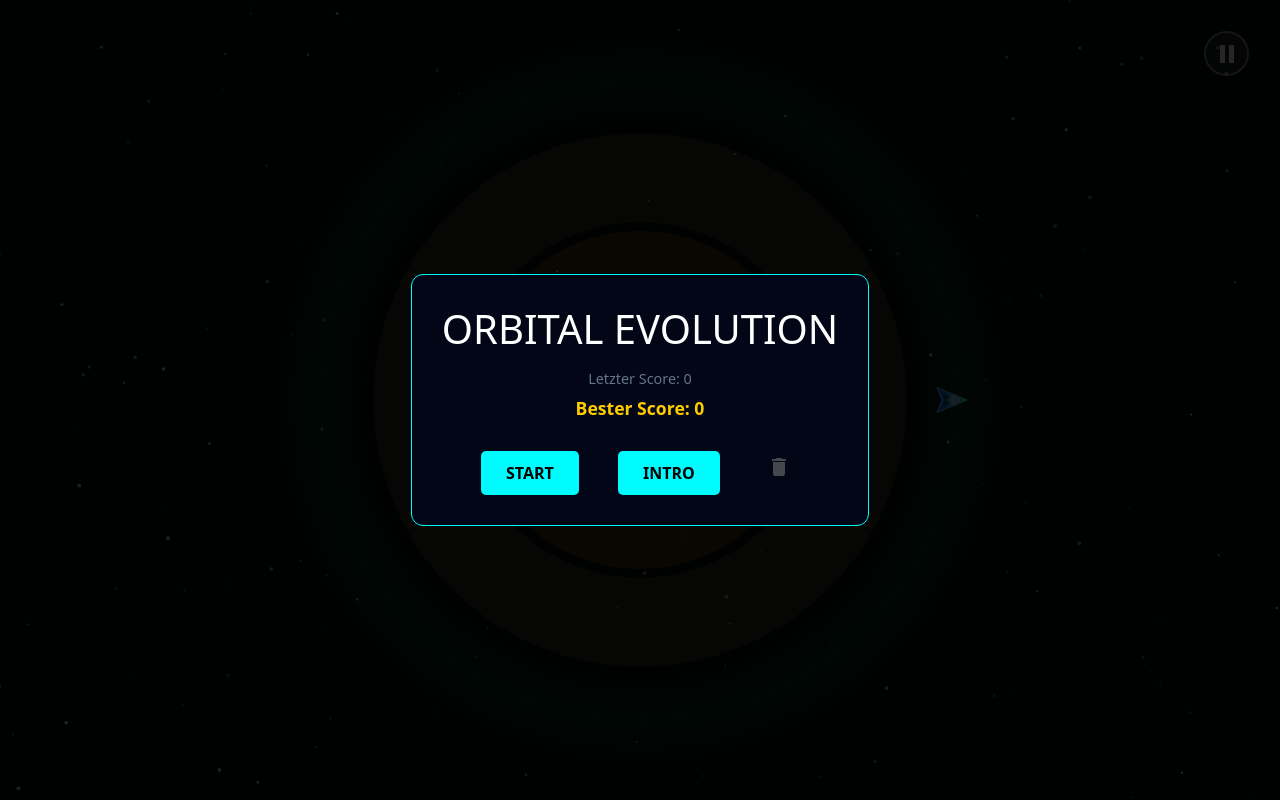
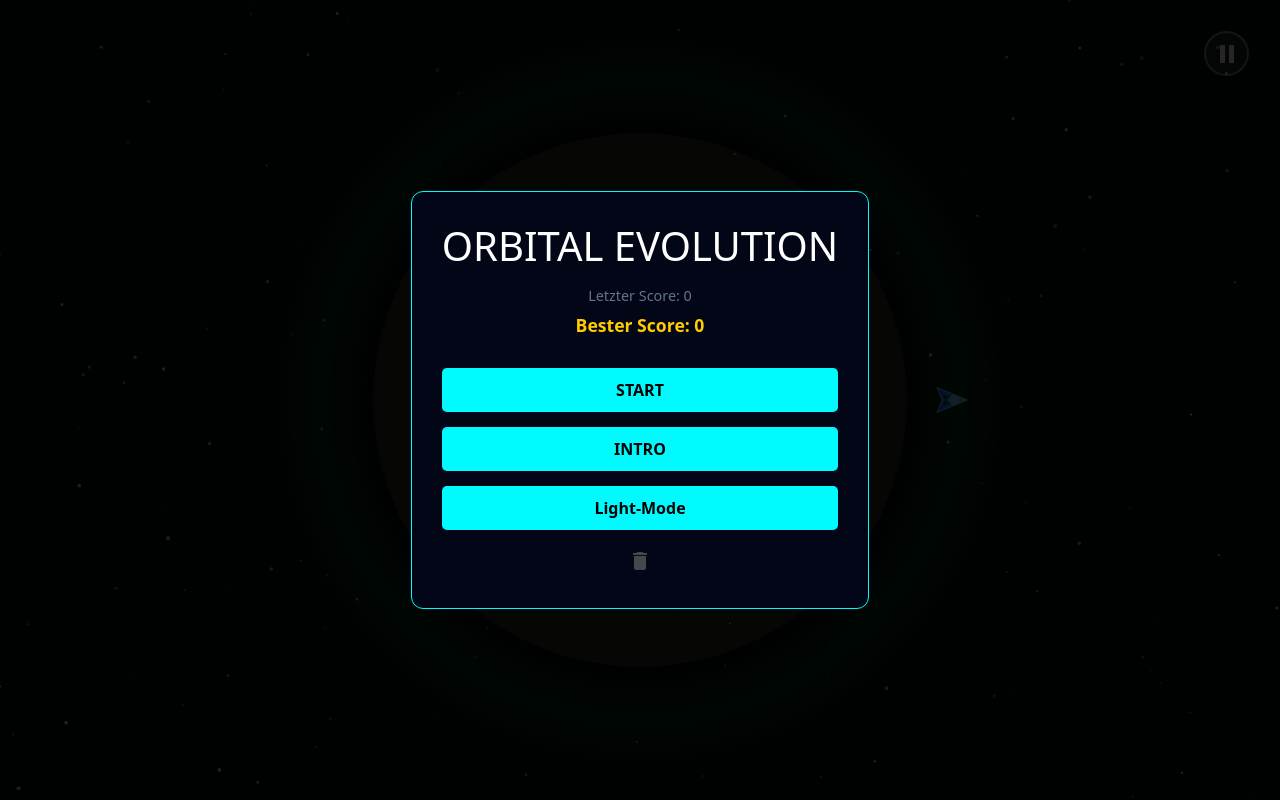
Before and after one commit to JustCode-7/orbital-evolution, an Angular app: page / in a window 1280 px wide. Both pictures are taken after a click on the button "MISSION STARTEN". Built offline with nearby package versions, Linux system fonts and the light colour scheme.

Commit message:
feat: add light/dark-mode toggle

```diff
--- a/src/app/components/game-dialog/game-dialog.html
+++ b/src/app/components/game-dialog/game-dialog.html
@@ -8,7 +8,7 @@
       <p class="score-display">Letzter Score: {{ gameService.lastScore() | number:'1.0-0' }}</p>
       <p class="score-display high">Bester Score: {{ gameService.highScore() | number:'1.0-0' }}</p>
     </div>
-    <div class="d-flex justify-content-evenly">
+    <div class="d-flex flex-column justify-conten-center">
 
       <button tabindex="0" class="start-btn fw-bold"
               (click)="startGame()">
@@ -17,7 +17,11 @@
 
       <button class="start-btn fw-bold" routerLink="">INTRO</button>
 
-      <button class="mt-2" mat-icon-button
+      <button class="start-btn fw-bold text-nowrap" (click)="gameService.toggleInversion()">
+        {{ gameService.isColorsInverted ? 'Dark-Mode' : 'Light-Mode' }}
+      </button>
+
+      <button class="mt-2 w-100" mat-icon-button
               (click)="clearHighScore()">
         <mat-icon>delete</mat-icon>
       </button>
--- a/src/app/components/game/game.component.html
+++ b/src/app/components/game/game.component.html
@@ -1,12 +1,15 @@
 <div class="game-container" (mousedown)="onDown($event);"
      (touchstart)="onDown($event)"
-     (mouseup)="onUp()" (touchend)="onUp()" (mouseleave)="onUp()">
+     (mouseup)="onUp()" (touchend)="onUp()" (mouseleave)="onUp()"
+     [class.invert-colors]="gameService.isColorsInverted"
+>
 
   <div class="sun-3d-layer">
     <app-3d></app-3d>
   </div>
 
-  <canvas #gameCanvas id="gameCanvas"></canvas>
+  <canvas #gameCanvas
+          id="gameCanvas"></canvas>
 
   <div class="ui-overlay top-left p-3 text-white">
     @if (gameService.gameActive() && !gameService.winState()) {
@@ -103,7 +106,7 @@
   </div>
 </div>
 
-<div class="top-right-controls">
+<div class="top-right-controls" [class.invert-colors]="gameService.isColorsInverted">
   <div class="pause-control d-flex flex-column gap-2 align-items-end">
     @if (gameService.researchLevel >= 10 && !gameService.isJumping) {
       <button class="jump-btn"
--- a/src/app/components/game/game.component.scss
+++ b/src/app/components/game/game.component.scss
@@ -44,6 +44,10 @@
   .bottom-controls {
     pointer-events: auto;
   }
+}
+
+.invert-colors {
+  filter: invert(100%);
 }
 
 .hud {
--- a/src/app/service/game.service.ts
+++ b/src/app/service/game.service.ts
@@ -31,6 +31,12 @@ export class GameService {
   asteroids: Asteroid[] = [];
   scienceLog: LogEntry[] = [];
   projectiles: Projectile[] = [];
+
+  isColorsInverted = false;
+
+  toggleInversion() {
+    this.isColorsInverted = !this.isColorsInverted;
+  }
 
   startSpawning() {
     this.cleanup();
```
